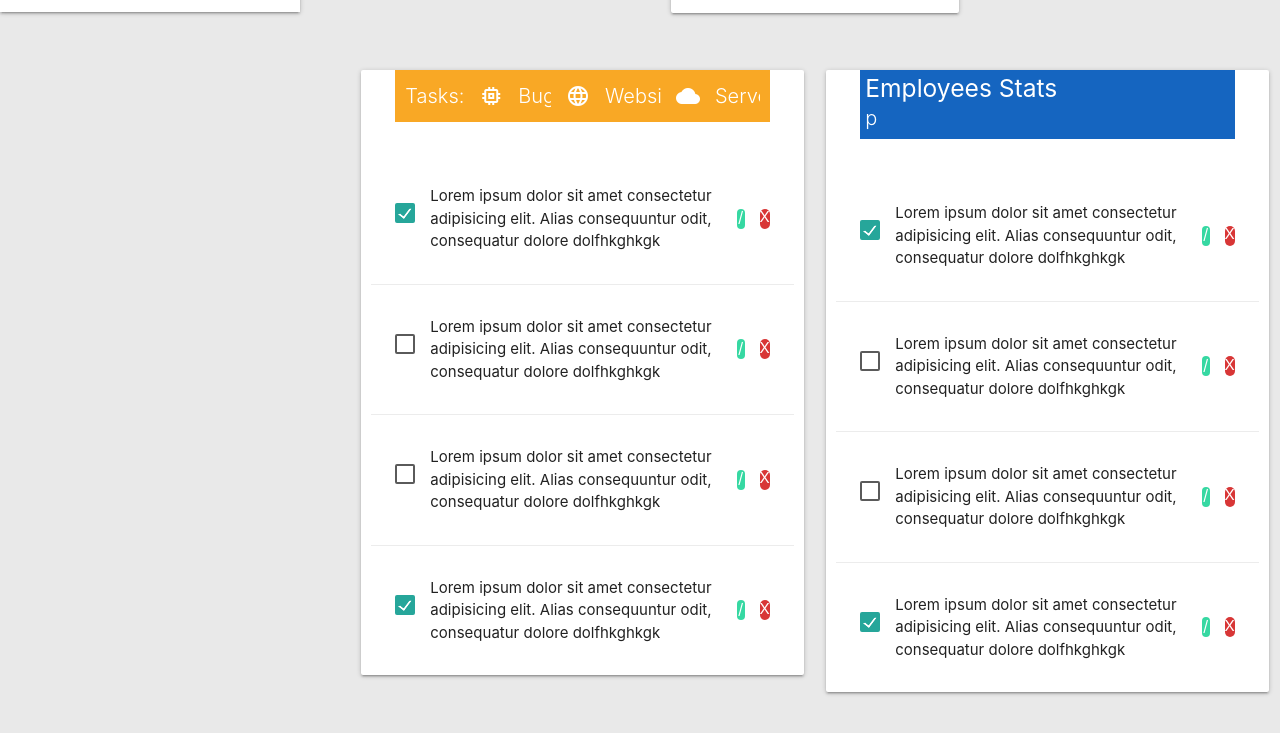
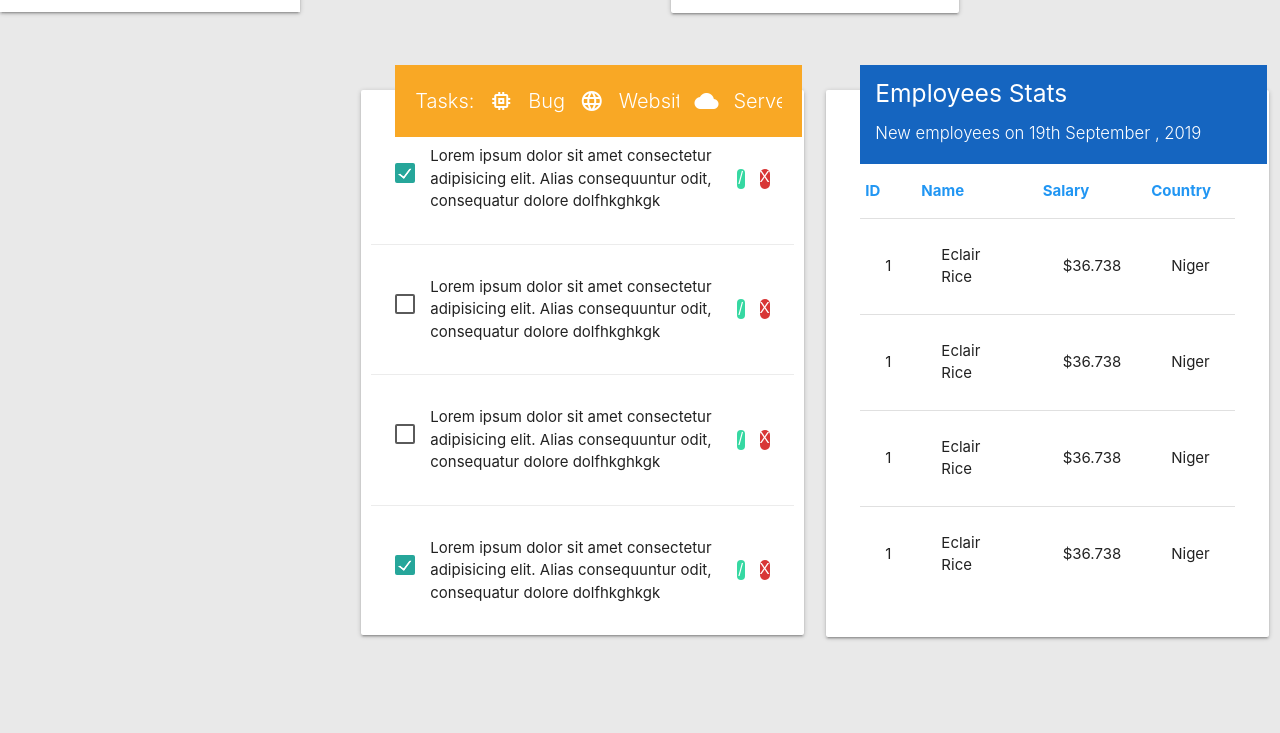
Before and after one commit to Paporotnuk/Exam1, a plain HTML site: page index.html in a window 1280 px wide. Shown: the part 848-1581 px from the top of the page. After the commit the page ends 1555 px from the top, so only its background shows below. Drawn offline with nearby package versions, Linux system fonts and the light colour scheme.

Commit message:
finish 3 row

```diff
--- a/css/style.css
+++ b/css/style.css
@@ -63,6 +63,7 @@ body {
 .card {
     padding: 0 10px;
     margin-bottom: 50px;
+    position: relative;
 }
 
 
@@ -106,26 +107,29 @@ body {
 
 
 .emplBar h5 {
-    margin: 0;
+    margin: 0 ;
+    margin-bottom: 10px;
 }
 .emplBar p {
     margin: 0;
 }
 .emplBar {
-    padding: 5px;
+    padding: 15px;
     font-size: smaller;
 }
-
 .tasksBar i {
     margin: 0 15px;
 }
-.thirdRow .card-content span {
-    margin-top: -20px;
+.thirdRow .card-title {
+    position: absolute;
+    width: 92%;
+    top: -25px;
+    z-index: 2;
 }
 .tasksBar {
     font-size: smaller;
     display: flex;
-    padding: 10px;
+    padding: 20px;
     justify-content: space-around;
 }
 .waves-effect {
@@ -135,7 +139,9 @@ body {
 .thirdRow .card-content{
     padding-top: 0;
 }
-
+table tr td {
+    padding: 25px;
+}
 
 
 
--- a/index.html
+++ b/index.html
@@ -206,52 +206,48 @@
                 <span class="card-title blue darken-3 white-text ">
                   <div class="emplBar">
                     <h5>Employees Stats</h5>
-                    p
+                    <p style="font-size: smaller;">New employees on 19th September , 2019</p>
                   </div>
               </div>
               <div class="card-action fLineOff">
-                <p>
-                  <label>
-                    <input type="checkbox" class="filled-in" checked="checked" />
-                    <span></span>
-                  </label>
-                </p>
-                <p>Lorem ipsum dolor sit amet consectetur adipisicing elit. Alias consequuntur odit, consequatur dolore dolfhkghkgk</p>
-                <div class="lightC">/</div>
-                <div class="lightC2">X</div>
-              </div>
-              <div class="card-action">
-                <p>
-                  <label>
-                    <input type="checkbox" class="filled-in"/>
-                    <span></span>
-                  </label>
-                </p>
-                <p>Lorem ipsum dolor sit amet consectetur adipisicing elit. Alias consequuntur odit, consequatur dolore dolfhkghkgk</p>
-                <div class="lightC">/</div>
-                <div class="lightC2">X</div>
-              </div>
-              <div class="card-action">
-                <p>
-                  <label>
-                    <input type="checkbox" class="filled-in"/>
-                    <span></span>
-                  </label>
-                </p>
-                <p>Lorem ipsum dolor sit amet consectetur adipisicing elit. Alias consequuntur odit, consequatur dolore dolfhkghkgk</p>
-                <div class="lightC">/</div>
-                <div class="lightC2">X</div>
-              </div>
-              <div class="card-action">
-                <p>
-                  <label>
-                    <input type="checkbox" class="filled-in" checked="checked" />
-                    <span></span>
-                  </label>
-                </p>
-                <p>Lorem ipsum dolor sit amet consectetur adipisicing elit. Alias consequuntur odit, consequatur dolore dolfhkghkgk</p>
-                <div class="lightC">/</div>
-                <div class="lightC2">X</div>
+                <table style="margin: 35px 0 19px 0;">
+                <!-- <table style="margin-bottom:36px;">  -->
+                  <thead>
+                    <tr>
+                        <th class="blue-text">ID</th>
+                        <th class="blue-text">Name</th>
+                        <th class="blue-text">Salary</th>
+                        <th class="blue-text">Country</th>
+                    </tr>
+                  </thead>
+
+                  <tbody>
+                    <tr>
+                      <td>1</td>
+                      <td>Eclair Rice</td>
+                      <td>$36.738</td>
+                      <td>Niger</td>
+                    </tr>
+                    <tr>
+                      <td>1</td>
+                      <td>Eclair Rice</td>
+                      <td>$36.738</td>
+                      <td>Niger</td>
+                    </tr>
+                    <tr>
+                      <td>1</td>
+                      <td>Eclair Rice</td>
+                      <td>$36.738</td>
+                      <td>Niger</td>
+                    </tr>
+                    <tr style="border: 0;">
+                      <td>1</td>
+                      <td>Eclair Rice</td>
+                      <td>$36.738</td>
+                      <td>Niger</td>
+                    </tr>
+                  </tbody>
+                </table >
               </div>
         </div>
     </div>
```
